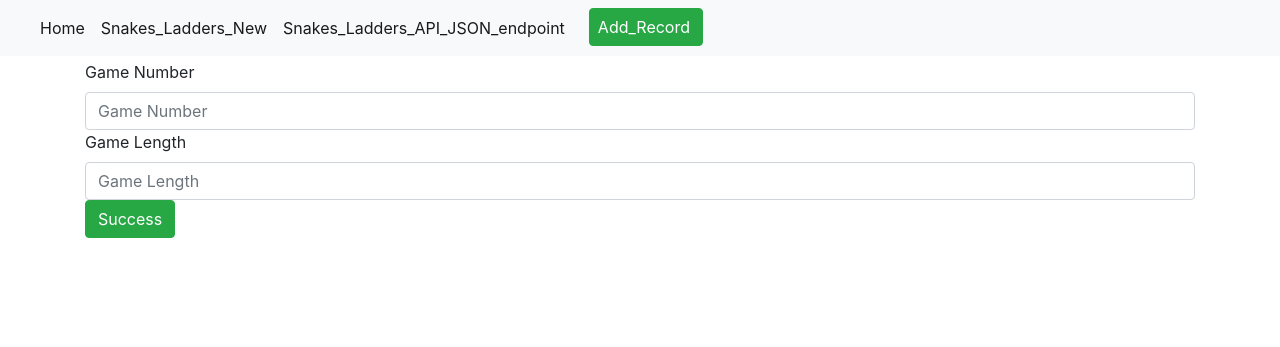
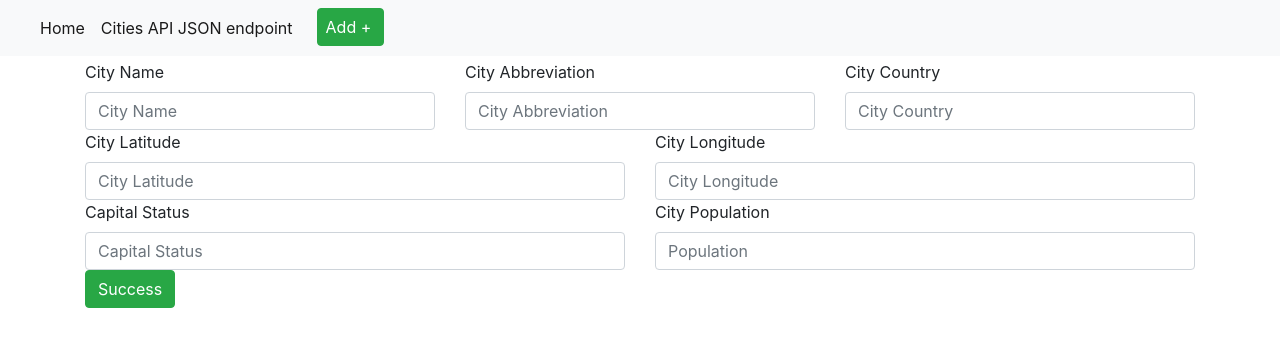
Before and after one commit to dhavaldp96/WebAppPart3, a Flask app: page /Snakes_Ladders/new in a window 1280 px wide. Shown: the top 347 px of the page. Run offline with Flask 2, Linux system fonts and the light colour scheme; some libraries are stand-ins or nearby versions.

Commit message:
Task: Content edited

```diff
--- a/app/templates/layout.html
+++ b/app/templates/layout.html
@@ -11,22 +11,20 @@
     <meta content="width=device-width, initial-scale=1, shrink-to-fit=no" name="viewport">
     <link crossorigin="anonymous" href="https://stackpath.bootstrapcdn.com/bootstrap/4.4.1/css/bootstrap.min.css"
           integrity="sha384-Vkoo8x4CGsO3+Hhxv8T/Q5PaXtkKtu6ug5TOeNV6gBiFeWPGFN9MuhOf23Q9Ifjh" rel="stylesheet">
-
+{% if user %}
+    <title>Welcome to {{ user.username }}'s site</title>
+    {% else %}
     <title>Welcome to My Site!</title>
-
+    {% endif %}
 <head>
  <body>
 <!-- As a heading -->
 
 
 <nav class="navbar navbar-expand-lg navbar-light bg-light mb-1">
-  <a class="navbar-brand" href="/">
-      {% if user %}
-      {{ user.username }}'s Homepage
-      {% else %}
+  <a class="navbar-brand" href="#">{% if user %}{{ user.username }}'s Homepage{% else %}
     <title>Welcome to My Homepage</title>
     {% endif %}</a>
-
   <button aria-controls="navbarNavDropdown" aria-expanded="false" aria-label="Toggle navigation" class="navbar-toggler" data-target="#navbarNavDropdown" data-toggle="collapse" type="button">
     <span class="navbar-toggler-icon"></span>
   </button>
@@ -36,13 +34,10 @@
             <a class="nav-link" href="/">Home <span class="sr-only">(current)</span></a>
         </li>
         <li class="nav-item active">
-            <a class="nav-link" href="/result/new">Snakes_Ladders_New <span class="sr-only">(current)</span></a>
+            <a class="nav-link" href="/api/v1/cities">Cities API JSON endpoint <span class="sr-only">(current)</span></a>
         </li>
         <li class="nav-item active">
-            <a class="nav-link" href="/api/v1/result">Snakes_Ladders_API_JSON_endpoint <span class="sr-only">(current)</span></a>
-        </li>
-        <li class="nav-item active">
-            <a class="btn btn-success pl-2 lr-2 ml-3" href="/result/new">Add_Record<span class="sr-only">(current)</span></a>
+            <a class="btn btn-success pl-2 lr-2 ml-3" href="/cities/new">Add +<span class="sr-only">(current)</span></a>
         </li>
     </ul>
   </div>
--- a/app/templates/new.html
+++ b/app/templates/new.html
@@ -1,23 +1,46 @@
 {% extends "layout.html" %}
 {% block content %}
-
-<form action="/result/new" method="POST">
+<form action="/cities/new" method="POST">
     <div class="row">
         <div class="col">
-            <label for="GameNumber">Game Number</label>
-            <input id="GameNumber" type="number" class="form-control" placeholder="Game Number" name="GameNumber">
+            <label for="fldName">City Name</label>
+            <input id="fldName" type="text" class="form-control" placeholder="City Name" name="fldName">
+        </div>
+        <div class="col">
+            <label for="fldAbbreviation">City Abbreviation</label>
+            <input id="fldAbbreviation" t ype="text" class="form-control" placeholder="City Abbreviation"
+                   name="fldAbbreviation">
+        </div>
+        <div class="col">
+            <label for="fldCountry">City Country</label>
+            <input id="fldCountry" type="text" class="form-control" placeholder="City Country" name="fldCountry">
         </div>
     </div>
 
     <div class="row">
         <div class="col">
-            <label for="GameLength">Game Length</label>
-            <input id="GameLength" type="number" class="form-control" placeholder="Game Length" name="GameLength">
+            <label for="fldLat">City Latitude</label>
+            <input id="fldLat" type="text" class="form-control" placeholder="City Latitude" name="fldLat">
+        </div>
+        <div class="col">
+            <label for="fldlong">City Longitude</label>
+            <input id="fldlong" type="text" class="form-control" placeholder="City Longitude" name="fldLong">
         </div>
     </div>
+    <div class="row">
+        <div class="col">
+            <label for="fldCapitalStatus">Capital Status</label>
 
+            <input id="fldCapitalStatus" type="text" class="form-control" placeholder="Capital Status "
+                   name="fldCapitalStatus">
+        </div>
+        <div class="col">
+            <label for="fldPopulation">City Population</label>
+            <input id="fldPopulation" type="text" class="form-control" placeholder="Population" name="fldPopulation">
+        </div>
+    </div>
     <button type="submit" class="btn btn-success">Success</button>
 
 </form>
 
-{%endblock%}
+{% endblock %}
```
Also changed, not shown: app/templates/edit.html (+34 -8 lines), app/templates/index.html (+15 -7 lines), app/templates/view.html (+8 -7 lines), db/init.sql (+5 -5 lines).
